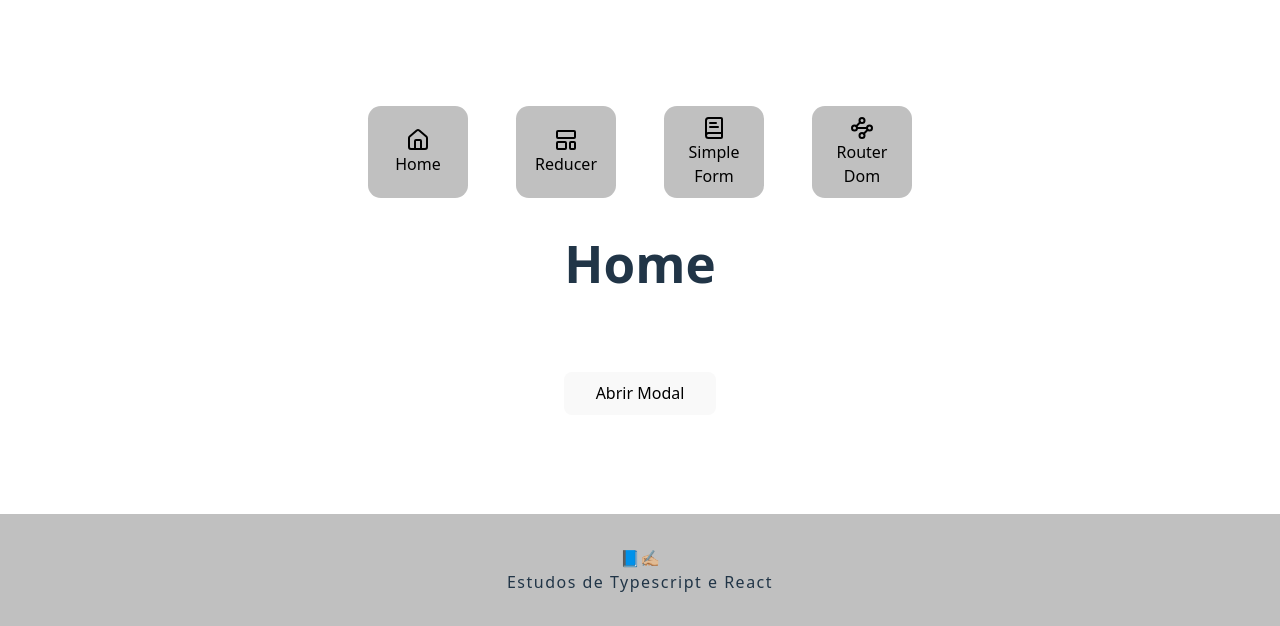
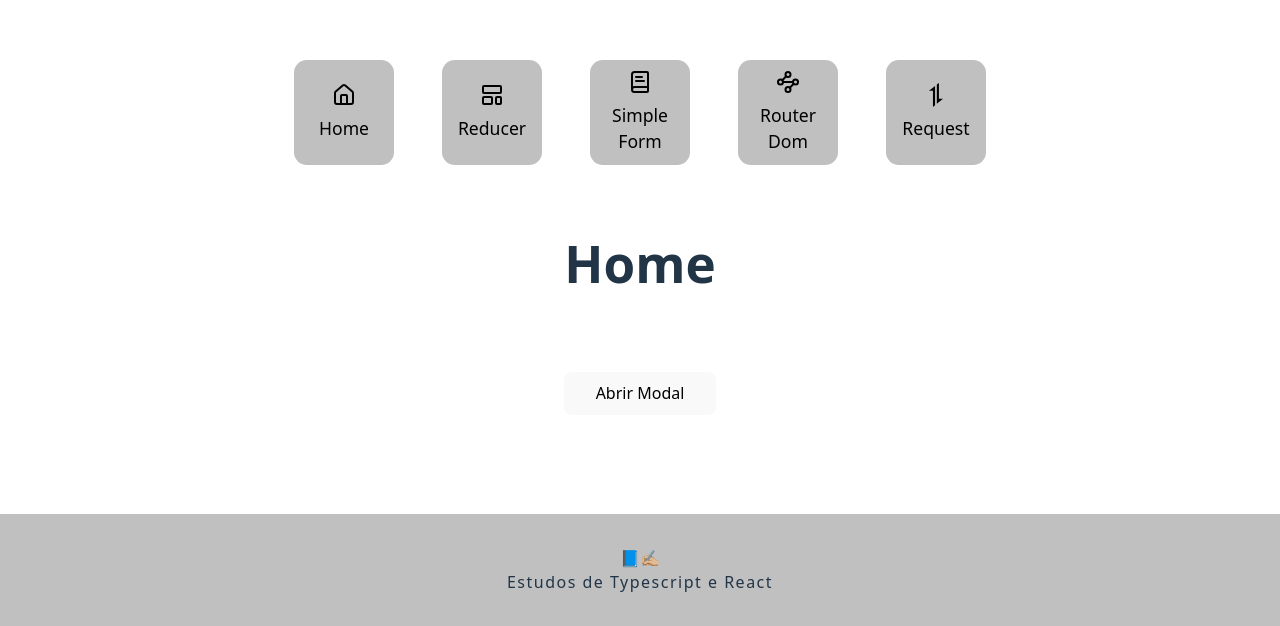
Before and after one commit to xOmilk/AulasTS, a React (Vite) app: page / in a window 1280 px wide. Shown: the part 174-800 px from the top of the page. Built offline with nearby package versions, Linux system fonts and the light colour scheme.

Commit message:
feat: add Request page and integrate react-icons in Navbar

```diff
--- a/package.json
+++ b/package.json
@@ -14,6 +14,7 @@
     "lucide-react": "^0.513.0",
     "react": "^19.1.0",
     "react-dom": "^19.1.0",
+    "react-icons": "^5.5.0",
     "react-router": "^7.6.2"
   },
   "devDependencies": {
--- a/src/components/Navbar/index.tsx
+++ b/src/components/Navbar/index.tsx
@@ -1,32 +1,48 @@
-import { BookText, House, LayoutTemplate, Waypoints } from "lucide-react";
+import {
+	BookText,
+	House,
+	LayoutTemplate,
+	LayoutTemplateIcon,
+	Waypoints,
+} from "lucide-react";
 import { LinkRoute } from "../LinkPattern";
 
 import styles from "./styles.module.css";
 import { PAGE_ROUTES } from "../../constants/routes";
+import { SiAxios } from "react-icons/si";
 
 export function Navbar() {
 	return (
 		<nav className={styles.navbar}>
 			<ul>
 				<li>
-					<House />
-					<LinkRoute href={PAGE_ROUTES.home}>Home</LinkRoute>
+					<LinkRoute href={PAGE_ROUTES.home}>
+						<House />
+						<span>Home</span>
+					</LinkRoute>
 				</li>
 				<li>
-					<LayoutTemplate />
-					<LinkRoute href={PAGE_ROUTES.reducer}>Reducer</LinkRoute>
+					<LinkRoute href={PAGE_ROUTES.reducer}>
+						<LayoutTemplateIcon />
+						<span>Reducer</span>
+					</LinkRoute>
 				</li>
 				<li>
-					<BookText />
 					<LinkRoute href={PAGE_ROUTES.simpleForm}>
-						Simple Form
+						<BookText />
+						<span>Simple Form</span>
 					</LinkRoute>
 				</li>
-
 				<li>
-					<Waypoints />
 					<LinkRoute href={PAGE_ROUTES.routerDom}>
-						Router Dom
+						<Waypoints />
+						<span>Router Dom</span>
+					</LinkRoute>
+				</li>
+				<li>
+					<LinkRoute href={PAGE_ROUTES.request}>
+						<SiAxios size={24} />
+						<span>Request</span>
 					</LinkRoute>
 				</li>
 			</ul>
--- a/src/components/Navbar/styles.module.css
+++ b/src/components/Navbar/styles.module.css
@@ -7,14 +7,22 @@
 	justify-content: center;
 	align-items: center;
 	margin-bottom: 3rem;
+}
 
-	ul {
-		margin-top: 5rem;
+.navbar ul {
 	top: 0;
 	display: flex;
 	gap: 3rem;
 	list-style: none;
-		li {
+	margin: 0;
+	padding: 0;
+}
+
+.navbar ul li {
+	display: flex;
+}
+
+.navbar ul li a {
 	width: 100px;
 	display: flex;
 	flex-flow: column wrap;
@@ -25,15 +33,22 @@
 	border-radius: 0.8rem;
 	border: none;
 	transition: all 0.3s;
+	text-decoration: none;
+	gap: 0.5rem;
+}
 
-			* {
+.navbar ul li a * {
 	color: black;
 }
 
-			&:hover {
+.navbar ul li a span {
+	font-size: 1.1rem;
+	font-weight: 500;
+	text-align: center;
+}
+
+.navbar ul li a:hover {
 	cursor: pointer;
-				opacity: 0.3;
+	opacity: 0.7;
+	transform: translateY(-2px);
 }
-		}
-	}
-}
--- a/src/constants/routes.ts
+++ b/src/constants/routes.ts
@@ -3,5 +3,6 @@ export const PAGE_ROUTES = {
 	reducer: "/reducer-learning",
 	simpleForm: "/simple-form",
 	routerDom: "/router-dom", // Adicionada a barra inicial
-	notFound: "*", // Rota para 404
+	request: "/request",
+	notFound: "*",
 } as const;
--- /dev/null
+++ b/src/pages/Request/index.tsx
@@ -0,0 +1,7 @@
+export function Request() {
+	return (
+		<div>
+			<p>Modulo de request usando AXIOS</p>
+		</div>
+	);
+}
--- a/src/routes/MainRoute/index.tsx
+++ b/src/routes/MainRoute/index.tsx
@@ -6,6 +6,7 @@ import { DefaultTemplate } from "../../templates/DefaultTemplate";
 import { RouterDom } from "../../pages/RouterDom";
 import { NotFound } from "../../pages/NotFound";
 import { PAGE_ROUTES } from "../../constants/routes";
+import { Request } from "../../pages/Request";
 
 export function MainRoute() {
 	return (
@@ -17,9 +18,20 @@ export function MainRoute() {
 						path={PAGE_ROUTES.reducer}
 						element={<ReducerLearning />}
 					/>
-					<Route path={PAGE_ROUTES.simpleForm} element={<SimpleForm />} />
-					<Route path={PAGE_ROUTES.routerDom} element={<RouterDom />} />
-					<Route path={PAGE_ROUTES.notFound} element={<NotFound />} />
+					<Route
+						path={PAGE_ROUTES.simpleForm}
+						element={<SimpleForm />}
+					/>
+					<Route
+						path={PAGE_ROUTES.routerDom}
+						element={<RouterDom />}
+					/>
+					<Route
+						path={PAGE_ROUTES.request}
+						element={<Request />} />
+					<Route
+						path={PAGE_ROUTES.notFound}
+						element={<NotFound />} />
 				</Routes>
 			</DefaultTemplate>
 		</BrowserRouter>
```
Also changed, not shown: 1 other file (tests, documents, lock files or other folders). Lines whose indentation alone changed are shown as unchanged.
